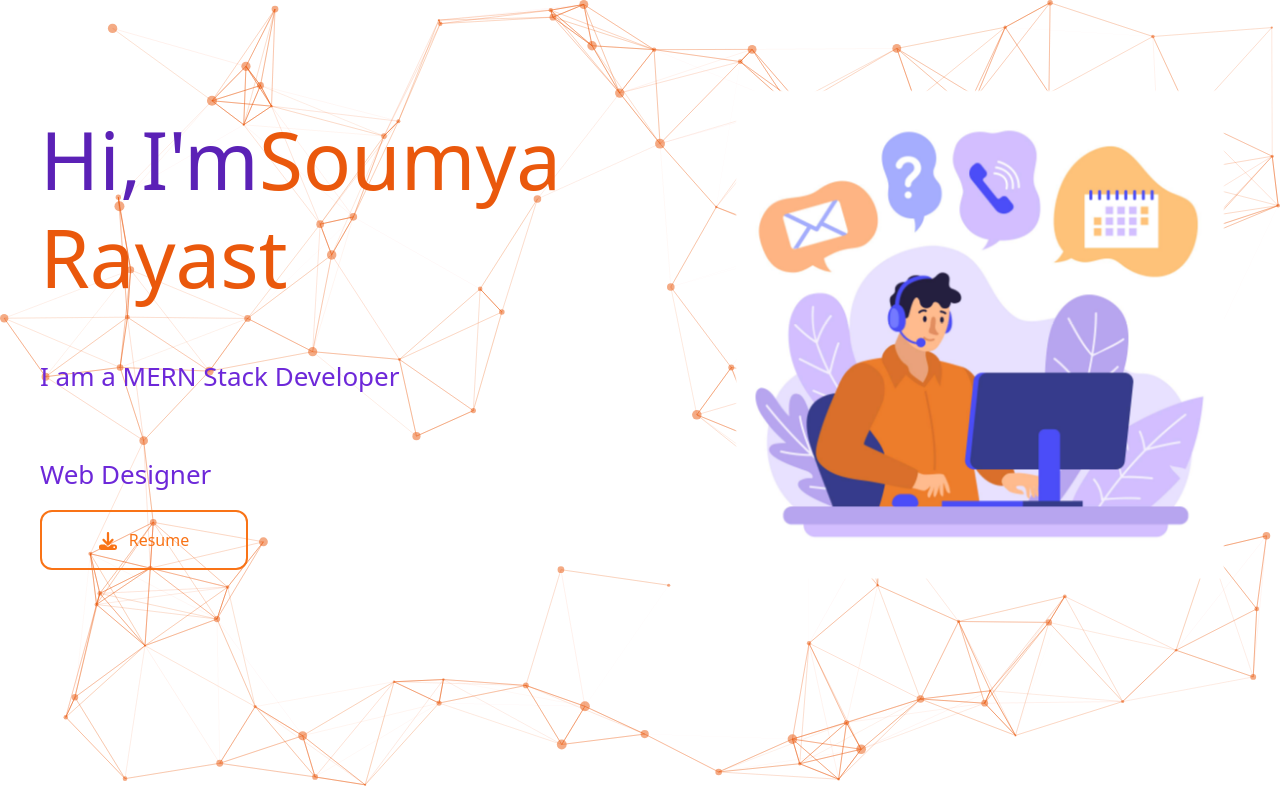
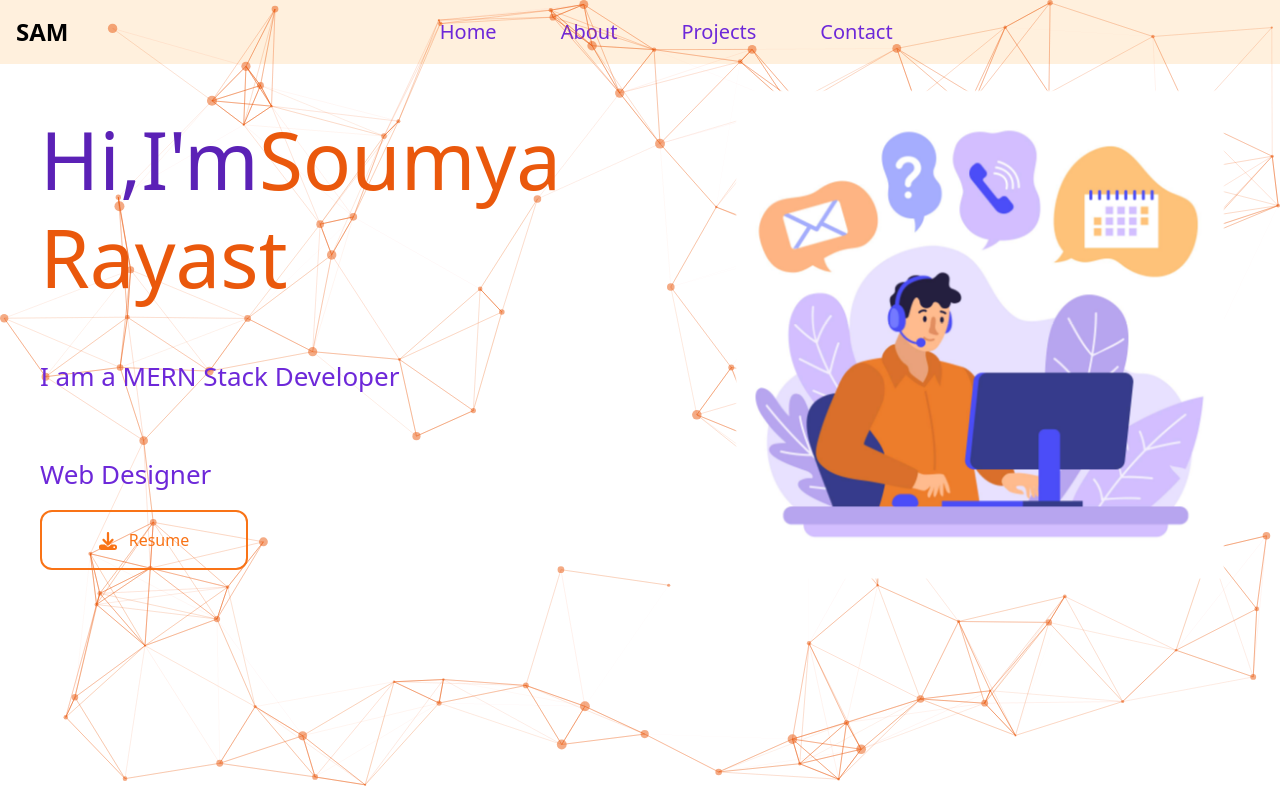
Before and after one commit to soumya-rayast/ReactPortFolio, a React (Create React App) app: page / in a window 1280 px wide. Built offline with nearby package versions, Linux system fonts and the light colour scheme; the HTML template or start-up script is replaced by a standard one.

Commit message:
Navbar.js

```diff
--- a/src/App.js
+++ b/src/App.js
@@ -1,10 +1,14 @@
 import './App.css';
 import About from './components/About';
 import Main from './components/Main';
+import Navbar from './components/Navbar';
 
 function App() {
   return (
     <div className="flex flex-col overflow-x-hidden">
+      <div className="absolute w-screen">
+        <Navbar/>
+      </div>
       <div className='min-h-screen'>
         <div className='absolute'>
           <Main/>
--- a/src/components/Navbar.jsx
+++ b/src/components/Navbar.jsx
@@ -1,25 +1,41 @@
-import React from 'react'
+import React, { useState } from 'react';
+import { AiOutlineMenuUnfold } from 'react-icons/ai';
 
 const Navbar = () => {
+    const [isOpen, setIsOpen] = useState(false);
+
+    const toggleMenu = () => {
+        setIsOpen(!isOpen);
+    };
+
     return (
-        <div>
-            <nav className='fixed w-full top-0 bg-orange-100 bg-opacity-80'>
-                <div className="max-w-screen flex flex-wrap items-center justify-between mx-auto p-2">
-                    <h1>SAM</h1>
-                    <div>
+        <nav className="fixed w-full top-0 bg-orange-100 bg-opacity-80">
+            <div className="max-w-screen-xl flex flex-wrap items-center justify-between mx-auto p-4">
+                <h1 className="text-2xl font-bold">SAM</h1>
+                <div className="flex md:order-2">
+                    <button onClick={toggleMenu} className="inline-flex items-center p-2 w-10 h-10 justify-center text-sm text-gray-100 rounded-lg md:hidden focus:ring-2 focus:ring-gray-200">
+                        <AiOutlineMenuUnfold className="text-orange-400 text-lg" />
+                    </button>
+                </div>
+                <div className={`w-full md:flex md:w-auto ${isOpen ? 'block' : 'hidden'} md:block`}>
+                    <ul className="flex flex-col md:flex-row md:space-x-8 text-xl mt-4 md:mt-0">
+                        <li>
+                            <a href="#home" className="py-2 px-4 text-violet-700 hover:text-orange-600">Home</a>
+                        </li>
+                        <li>
+                            <a href="#about" className="py-2 px-4 text-violet-700 hover:text-orange-600">About</a>
+                        </li>
+                        <li>
+                            <a href="#projects" className="py-2 px-4 text-violet-700 hover:text-orange-600">Projects</a>
+                        </li>
+                        <li>
+                            <a href="#contact" className="py-2 px-4 text-violet-700 hover:text-orange-600">Contact</a>
+                        </li>
+                    </ul>
+                </div>
+            </div>
+        </nav>
+    );
+};
 
-                    </div>
-                    <div>
-                        <ul className={` flex flex-col p-4 md:p-0 text-xl border cursor-pointer border-gray-100 rounded-lg md-flex-row md:space-x-8 md:mt-0 md:border-0`}>
-                            <li></li>
-                            <li></li>
-                            <li></li>
-                        </ul>
-                    </div>
-                </div>
-            </nav>
-        </div>
-    )
-}
-
-export default Navbar
+export default Navbar;
```
